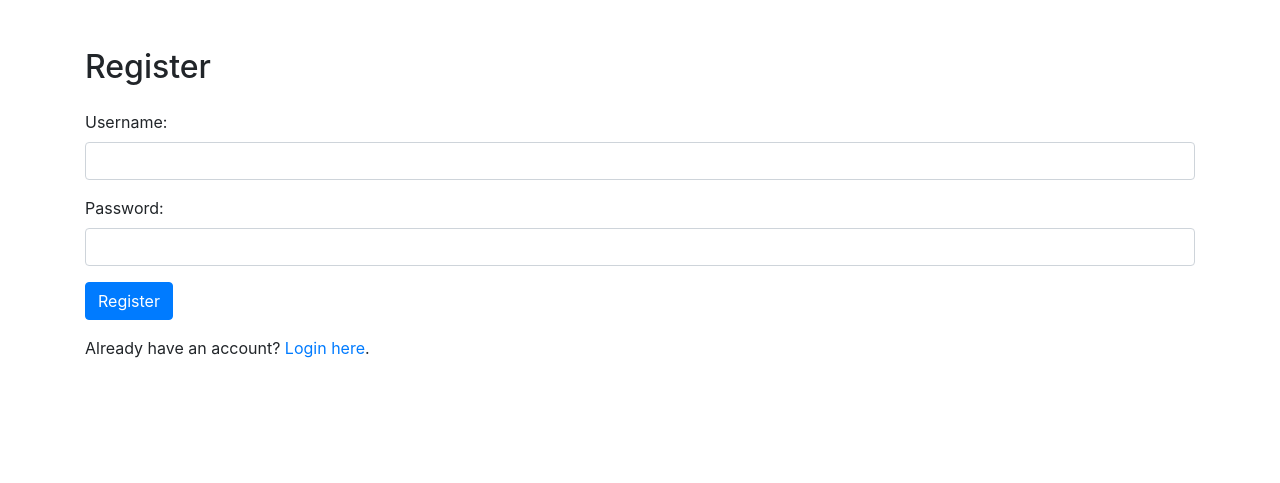
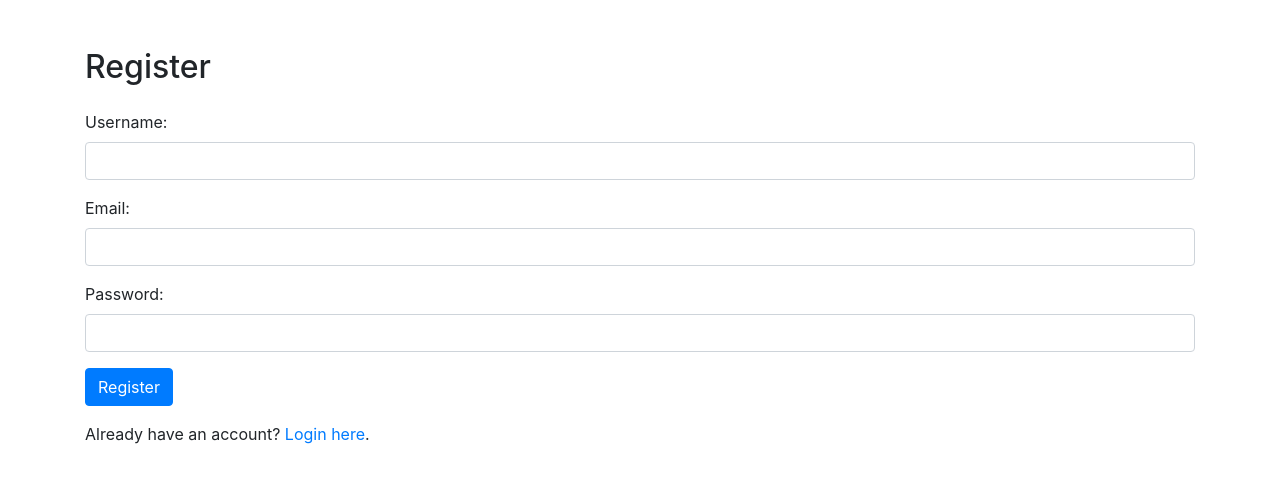
Before and after one commit to NathanPattrsn/recipe_ai_assistant, a Flask app: template templates/registration.html in a window 1280 px wide. Shown: the top 483 px of the page. Run offline with Flask 3, Linux system fonts and the light colour scheme; the template is opened without the code that fills it, so the values that code supplies are empty; some libraries are stand-ins or nearby versions.

Commit message:
registration form made

```diff
--- a/static/index.js
+++ b/static/index.js
@@ -1,9 +1,48 @@
+// app.js
+import { createClient } from '@supabase/supabase-js'
+// Initialize Supabase client
+const { createClient } = supabase;
+const supabaseUrl = 'https://alkeobrltwcjdvptiddy.supabase.co'; // Replace with your Supabase URL
+const supabaseKey = 'eyJhbGciOiJIUzI1NiIsInR5cCI6IkpXVCJ9.eyJpc3MiOiJzdXBhYmFzZSIsInJlZiI6ImFsa2VvYnJsdHdjamR2cHRpZGR5Iiwicm9sZSI6ImFub24iLCJpYXQiOjE3Mjg1ODQwOTMsImV4cCI6MjA0NDE2MDA5M30.DwXHOVJ3pGL5AW7jrnyCtgL3lznBoux2oBJXas9fIx4'; // Replace with your public API key
+const supabase = createClient(supabaseUrl, supabaseKey);
+
+// Check if user exists in the database
+async function checkUser() {
+    const user = supabase.auth.user(); // Get the currently logged-in user
+
+    if (!user) {
+        // If no user is logged in, check the database for the user by email or any identifier
+        const { data, error } = await supabase
+            .from('users') // Replace with your users table name
+            .select('id') // Select the user id or any other identifier
+            .eq('email', 'user-email@example.com'); // Replace with the method of checking user (e.g., email)
+
+        if (error) {
+            console.error('Error checking user:', error);
+        } else if (data.length === 0) {
+            // User does not exist, redirect to registration page
+            window.location.href = 'registration.html'; // Redirect to the registration page
+        } else {
+            // User exists, proceed with normal application flow
+            console.log('User exists, continue to the app.');
+        }
+    } else {
+        console.log('User is logged in:', user);
+    }
+}
+
+// Call checkUser function on page load
+document.addEventListener('DOMContentLoaded', () => {
+    checkUser(); // Check if user exists when the page loads
+});
+
 // Get references to the elements
 const form = document.getElementById('recipe-form');
 const resultDiv = document.getElementById('recipe-result');
 const recipeInput = document.getElementById('recipe-input');
 const typeSelect = document.querySelector('select[name="type"]');
 const startRecordBtn = document.getElementById('start-record-btn');
+const registrationForm = document.getElementById('registration-form'); // New registration form reference
 
 let recognition;
 let isRecording = false; // Track the recording state
@@ -107,7 +146,6 @@ form.addEventListener('submit', async (e) => {
     }
 });
 
-
 // Function to display a single recipe
 function displayRecipe(recipe, name, totalCount) {
     resultDiv.innerHTML += `
@@ -129,6 +167,35 @@ function displayRecipe(recipe, name, totalCount) {
     `;
 }
 
+// New registration functionality
+registrationForm.addEventListener('submit', async (event) => {
+    event.preventDefault(); // Prevent form submission
+
+    const username = document.getElementById('username').value;
+    const email = document.getElementById('email').value;
+    const password = document.getElementById('password').value;
+
+    // Call function to insert data
+    await registerUser(username, email, password);
+});
+
+// Insert data into Supabase
+async function registerUser(username, password, email) {
+    const { data, error } = await supabase
+        .from('users') // Replace with your table name
+        .insert([
+            { username: username, password: password, email: email }
+        ]);
+
+        if (error) {
+            console.error('Error:', error);
+            alert('Registration failed. Please try again.');
+        } else {
+            alert('Registration successful!');
+            window.location.href = '../templates/index.html'; // Redirect to the main app page after successful registration
+        }
+}
+
 function setSelectWidth() {
     const input = document.getElementById('recipe-input');
     const select = document.getElementById('recipe-type');
--- a/templates/registration.html
+++ b/templates/registration.html
@@ -5,15 +5,20 @@
     <meta charset="UTF-8">
     <meta name="viewport" content="width=device-width, initial-scale=1.0">
     <title>Register</title>
+    <script src="https://cdn.jsdelivr.net/npm/@supabase/supabase-js/dist/umd/supabase.js"></script>
     <link rel="stylesheet" href="https://maxcdn.bootstrapcdn.com/bootstrap/4.5.2/css/bootstrap.min.css">
 </head>
 <body>
     <div class="container">
         <h2 class="mt-5">Register</h2>
-        <form action="/register" method="POST" class="mt-4">
+        <form action="/register" method="POST" class="mt-4" id="registration-form">
             <div class="form-group">
                 <label for="username">Username:</label>
                 <input type="text" class="form-control" id="username" name="username" required>
+            </div>
+            <div class="form-group">
+                <label for="email">Email:</label>
+                <input type="text" class="form-control" id="email" name="email" required>
             </div>
             <div class="form-group">
                 <label for="password">Password:</label>
@@ -21,7 +26,9 @@
             </div>
             <button type="submit" class="btn btn-primary">Register</button>
         </form>
-        <p class="mt-3">Already have an account? <a href="/login">Login here</a>.</p>
+        <p class="mt-3">Already have an account? <a href="../templates/login.html">Login here</a>.</p>
     </div>
 </body>
 </html>
+<script src="https://cdn.jsdelivr.net/npm/@supabase/supabase-js/dist/umd/supabase.js"></script>
+<script src="../static/index.js"></script>
```
